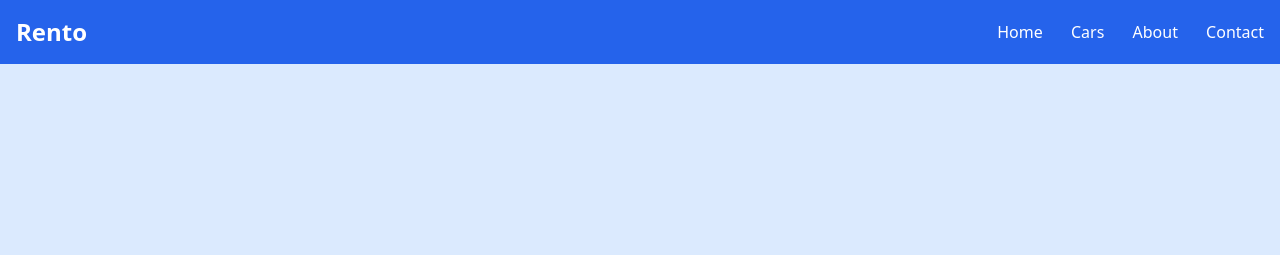
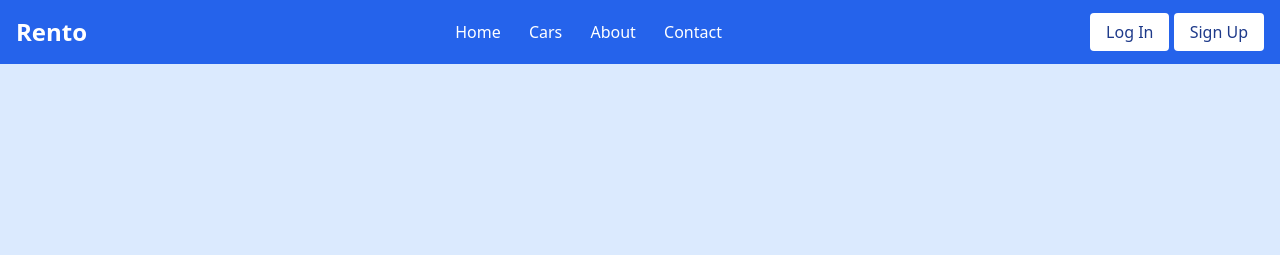
Before and after one commit to Youcode-Classe-E-2024-2025/Ahmed_Taoudi-manager, a PHP site: page /connecter?mtd=login in a window 1280 px wide. Shown: the top 255 px of the page. Run offline with PHP 8.4, Linux system fonts and the light colour scheme; style sheets or scripts are compiled from the project's sources.

Commit message:
ajoute des buttons pour login logout signup

```diff
--- a/views/partials/navbar.php
+++ b/views/partials/navbar.php
@@ -8,5 +8,14 @@
                 <a href="/#about" class="hover:text-gray-300">About</a>
                 <a href="/#contact" class="hover:text-gray-300">Contact</a>
             </div>
+           <div>
+            <?php if(!isset($_SESSION['username'])) {?>
+           <a class=" px-4 py-2 rounded bg-white text-blue-900" href="/connecter?mtd=login">Log In</a>
+           <a class=" px-4 py-2 rounded bg-white text-blue-900" href="/connecter?mtd=signup">Sign Up</a>
+           <?php }else{ ?>
+            <span class="text-white font-semibold mr-4"><?= $_SESSION['username']  ?> </span>
+            <a class=" px-4 py-2 rounded bg-white text-blue-900" href="/connecter?mtd=logout">Log Out</a>
+            <?php  } ?>
+           </div>
         </div>
     </nav>
```
